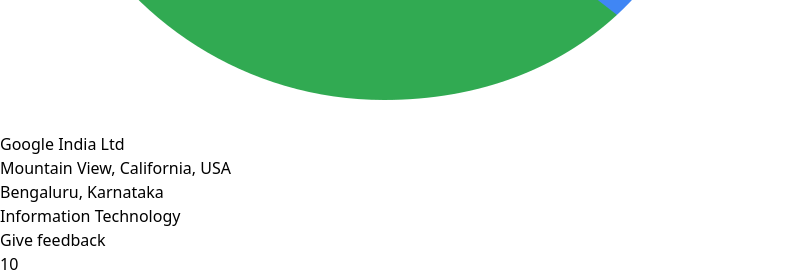
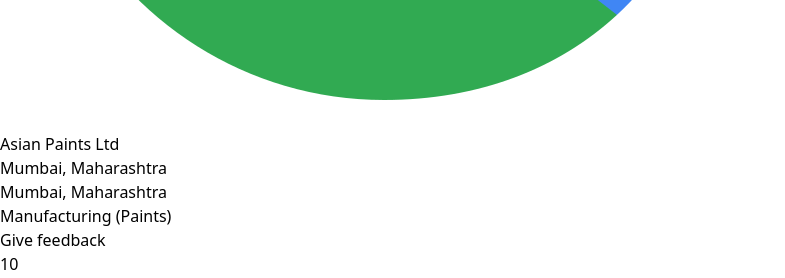
Before and after one commit to Harikesh-14/Feedback-Portal, a React (Vite) app: page / in a window 1280 px wide. Shown: the part 1060-1338 px from the top of the page, without its empty margins (0-785 px from the left). Built offline with nearby package versions, Linux system fonts and the light colour scheme.

Commit message:
Make the company card dynamic

```diff
--- a/src/container/CardsSection.tsx
+++ b/src/container/CardsSection.tsx
@@ -5,8 +5,17 @@
   return (
     <section className="w-11/12 mx-auto flex flex-wrap">
       {companiesData.map((data) => (
-        <CompanyCard key={data.id} />
+        data.locations.map((location, index) => (
+          <CompanyCard
+            key={data + "-" + index}
+            companyName={data.companyName}
+            headquarter={data.headquarter}
+            location={location}
+            industry={data.industry}
+          />
+        ))
       ))}
+
     </section>
   )
 }
--- a/src/container/CompanyCard.tsx
+++ b/src/container/CompanyCard.tsx
@@ -1,6 +1,16 @@
 import { Link } from "react-router-dom"
+// import { companiesData } from "../DataList/companiesDataList"
 
-function CompanyCard() {
+// type CompanyCardProps = (typeof companiesData)[number]
+
+type CompanyCardProps = {
+  companyName: string
+  headquarter: string
+  location: string
+  industry: string
+}
+
+function CompanyCard({ companyName, headquarter, location, industry}: CompanyCardProps) {
   return (
     <div className="w-full max-w-[40rem] my-5 flex mx-auto border rounded-lg shadow md:hover:shadow-lg md:hover:scale-[1.01] hover:-translate-y-1 transition-all">
       <div className="hidden md:w-1/5 md:flex justify-center items-center border-r">
@@ -12,10 +22,10 @@
       </div>
       <div className="flex flex-col w-4/5 md:w-3/5 py-4 px-4 md:px-8">
         <div className="pb-5">
-          <h2 className="text-2xl font-semibold pb-2">Google India Ltd</h2>
-          <h4 className="text-gray-500 text-sm font-light">Mountain View, California, USA</h4>
-          <p className="text-gray-900">Bengaluru, Karnataka</p>
-          <p className="border inline-block bg-slate-600 py-1 px-3 rounded-full text-xs mt-3 text-white">Information Technology</p>
+          <h2 className="text-2xl font-semibold pb-2">{companyName}</h2>
+          <h4 className="text-gray-500 text-sm font-light">{headquarter}</h4>
+          <p className="text-gray-900">{location}</p>
+          <p className="border inline-block bg-slate-600 py-1 px-3 rounded-full text-xs mt-3 text-white">{industry}</p>
         </div>
         <div className="w-full flex justify-center">
           <Link to={""} className="w-[8rem] py-2 px-3 bg-orange-600 text-white rounded outline-none active:shadow-lg active:bg-orange-700" >
```
